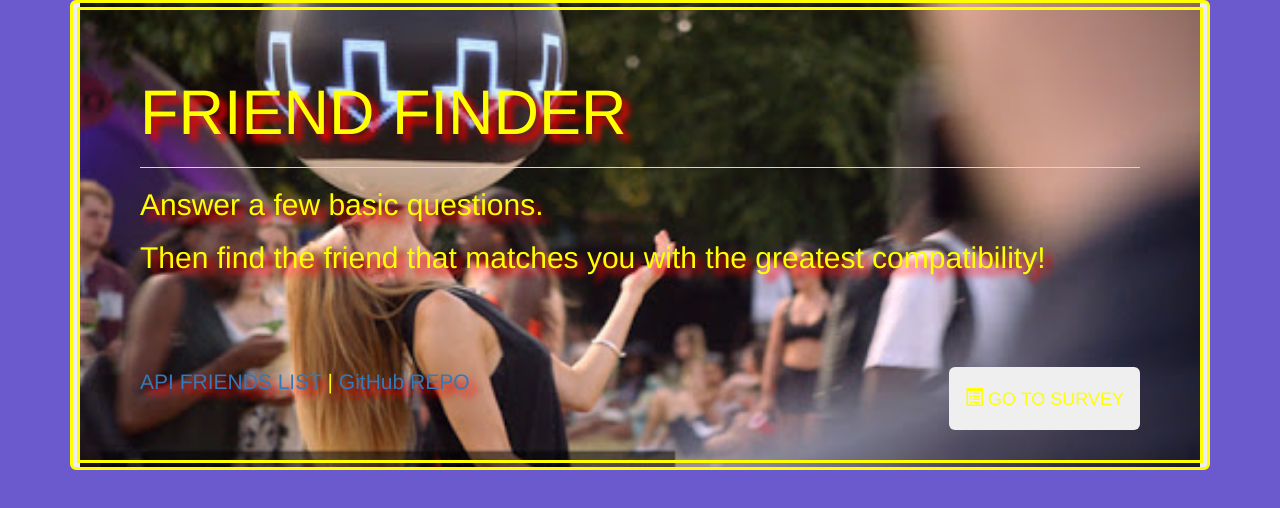
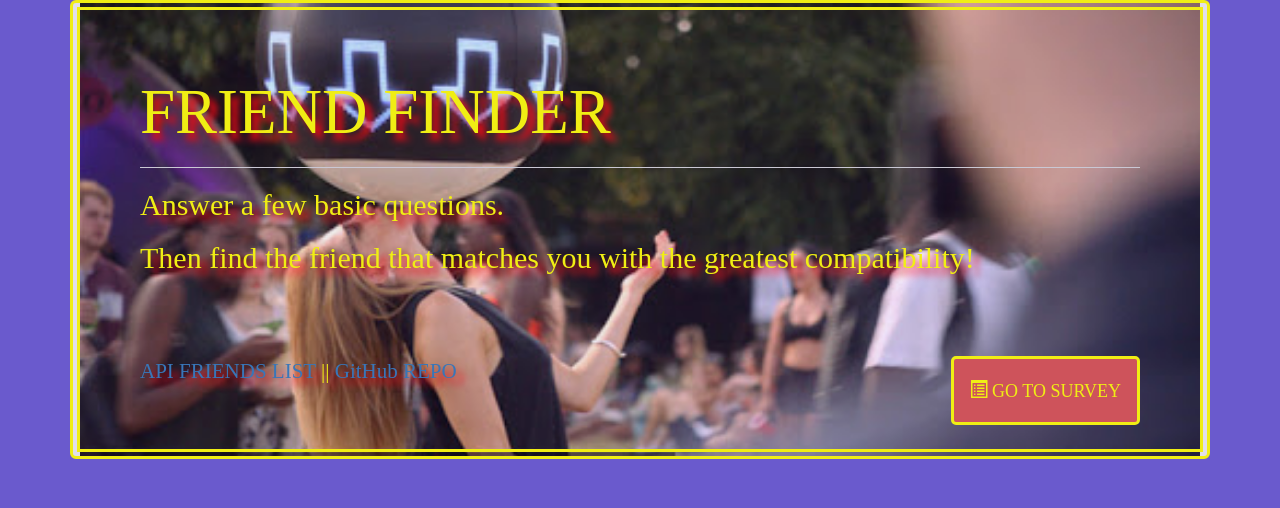
Before and after one commit to habibtaghavi08/FriendFinder, a website: page app/public/home.html in a window 1280 px wide. Drawn offline with nearby package versions, Linux system fonts and the light colour scheme.

Commit message:
need to bring links out of jumbotron, also style the survey pages add pics and ReadMe as well as code the dotenv

```diff
--- a/app/public/css/style.css
+++ b/app/public/css/style.css
@@ -1,17 +1,19 @@
 body{
     background-color: slateblue;
+    color: yellow;
 }
 
 .jumbotron{
     background-image: url(../images/friend-girl-icon-ball.jpg);
+    opacity: 0.9;
     background-position: center;
     background-repeat: no-repeat;
     background-size: cover;
     background-position-y: -20px;
     color: yellow;
     font-weight: bolder;
-    font-family: 'Japanett' 'Times New Roman', Times, serif ;
-    font-size: 58px;
+    font-family: 'Times New Roman', Times, serif ;
+    font-size: 50px;
     text-shadow: red 7px 7px 7px;
     border: yellow 10px;
     border-width: 10px;
@@ -19,8 +21,9 @@ body{
 
 }
 
-.btn-dark{
+.btn-danger{
     float: right;
     color: yellow;
-    border: yellow 3px;
+    border: solid;
+    border-radius: 5px;
 }
--- a/app/public/home.html
+++ b/app/public/home.html
@@ -29,14 +29,15 @@
       <br>
 
       <div>
-        <a href="/survey"><button type="button mb-5" class="btn btn-lg btn-dark" aria-flowto="right">
+        <a href="/survey"><button type="button mb-5" class="btn btn-lg btn-danger" aria-flowto="right">
           <h4><span class="glyphicon glyphicon-list-alt"></span> GO TO SURVEY</h4></button></a>
       </div>
 
       <div>
 
         <footer class="footer">
-        <p><a href="/api/friends">API FRIENDS LIST</a> | <a href="https://github.com/afhaque/friendfinder">GitHub REPO</a></p> </footer>
+        <p><a href="/api/friends">API FRIENDS LIST</a> ||
+        <a href="https://github.com/habibtaghavi08/FriendFinder.git">GitHub REPO</a></p> </footer>
 
 
 
```
